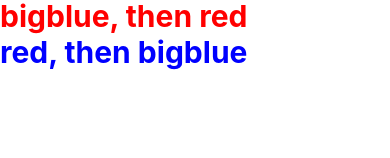
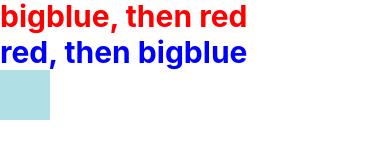
Before and after one commit to ScoRoc/react-native-tutorial-fb, a React Native app: screen / in a window 390 px wide. Shown: the part 426-584 px from the top of the page. Built offline with nearby package versions, Linux system fonts and the light colour scheme.

Commit message:
working on dimensions

```diff
--- a/App.js
+++ b/App.js
@@ -4,6 +4,7 @@
 import LotsOfGreetings from './Components/LotsOfGreetings';
 import BlinkWrap from './Components/BlinkWrap';
 import LotsOfStyles from './Components/LotsOfStyles';
+import FixedDimension from './Components/FixedDimension';
 
 export default class HelloWorldApp extends Component {
   render() {
@@ -17,6 +18,7 @@
         <LotsOfGreetings />
         <BlinkWrap />
         <LotsOfStyles />
+        <FixedDimension />
       </View>
     );
   }
--- /dev/null
+++ b/Components/FixedDimension.js
@@ -0,0 +1,12 @@
+import React, { Component } from 'react';
+import { View } from 'react-native';
+
+export default class FixedDimension extends Component {
+  render() {
+    return (
+      <View>
+        <View style={ {width: 50, height: 50, backgroundColor: 'powderblue'} } />
+      </View>
+    );
+  }
+}
```
Also changed, not shown: Components/FlexDimension.js (added).
